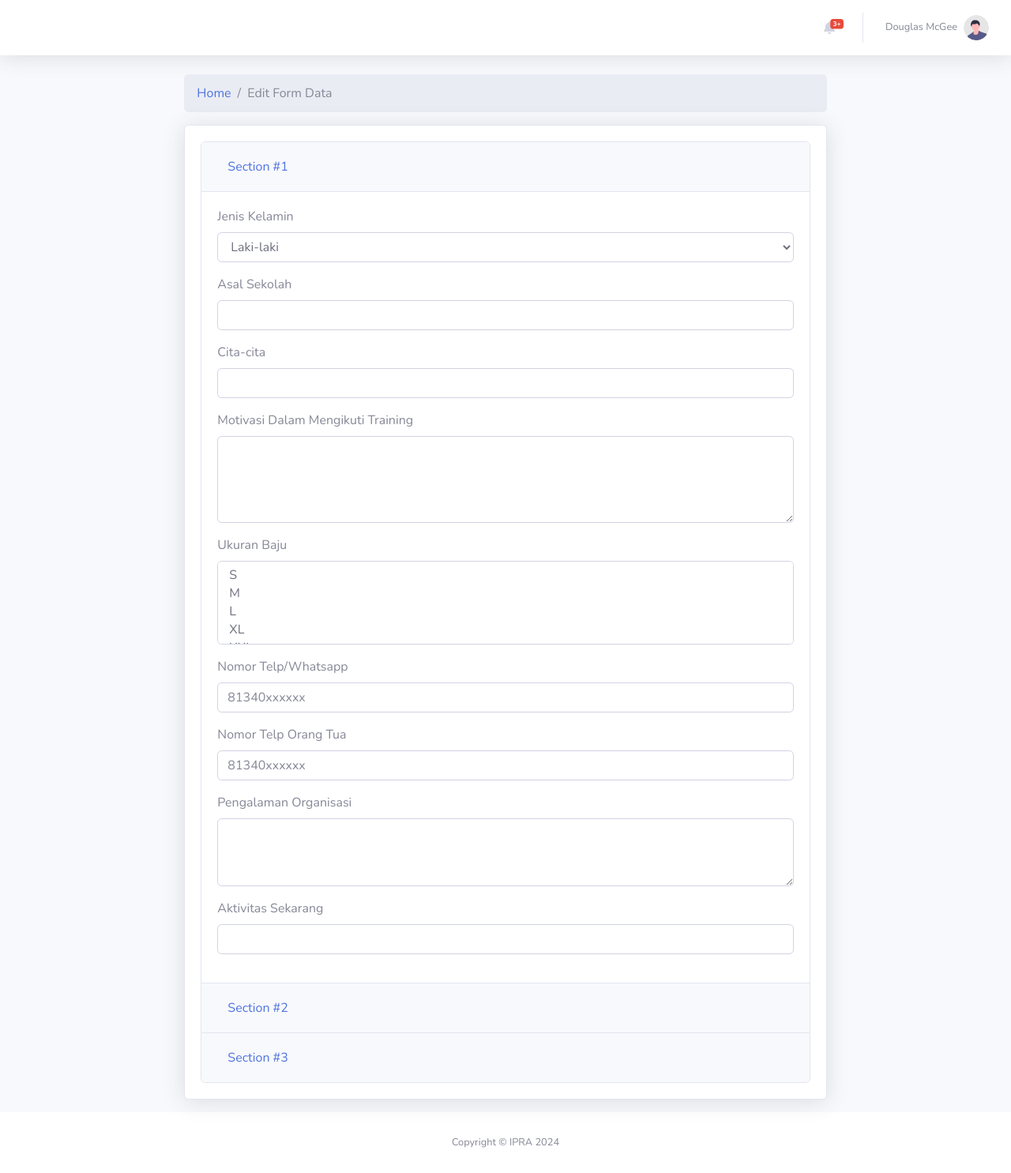
After one commit to riyansasaja/albabproject, a CodeIgniter 4 app: the page made by app/Views/user/formdataedit.php in a window 1280 px wide. The commit adds this page. Shown: the whole page at 79% size. Run offline with PHP 8.4 and a stand-in for CodeIgniter, Linux system fonts and the light colour scheme; the template is opened without the code that fills it, so the values that code supplies are empty; some libraries are stand-ins or nearby versions.

Commit message:
fungsi edit form data berjalan dengan baik

```diff
--- /dev/null
+++ b/app/Views/user/formdataedit.php
@@ -0,0 +1,225 @@
+<?= $this->extend('user/layout'); ?>
+
+<?= $this->section('content'); ?>
+
+<?php
+
+use App\Models\PersonalData;
+use Kint\Zval\Value;
+
+$validation = service('validation'); ?>
+
+
+
+<div class="container-fluid">
+
+    <div class="row">
+        <div class="col-md-8 mx-auto">
+            <nav>
+                <ol class="breadcrumb">
+                    <li class="breadcrumb-item"><a href="<?= base_url('/') ?>">Home</a></li>
+                    <li class="breadcrumb-item active" aria-current="page">Edit Form Data</li>
+                </ol>
+            </nav>
+        </div>
+    </div>
+
+    <!-- content Row -->
+    <div class="row">
+        <div class="col-md-8 mx-auto">
+
+            <div class="row">
+                <!-- content start -->
+                <div class="col-lg-12">
+                    <div class="card shadow mb-3">
+                        <div class="card-body">
+
+
+                            <?= form_open('editformdata') ?>
+                            <!-- start accordion -->
+                            <div class="accordion" id="accordionExample">
+                                <div class="card">
+                                    <div class="card-header" id="headingOne">
+                                        <h2 class="mb-0">
+                                            <button class="btn btn-link btn-block text-left" type="button" data-toggle="collapse" data-target="#collapseOne" aria-expanded="true" aria-controls="collapseOne">
+                                                Section #1
+                                            </button>
+                                        </h2>
+                                    </div>
+
+                                    <div id="collapseOne" class="collapse show" aria-labelledby="headingOne" data-parent="#accordionExample">
+                                        <div class="card-body">
+
+                                            <input name="id" type="text" value="<?= $personal_data['id']; ?>" hidden>
+
+
+                                            <div class="form-group">
+                                                <label for="jk">Jenis Kelamin</label>
+                                                <select class="form-control" id="jk" name="jenis_kelamin">
+                                                    <option value="Laki-laki" <?= ($personal_data['jenis_kelamin'] == "Laki-laki") ? "selected" : "" ?>>Laki-laki</option>
+                                                    <option value="Perempuan" <?= ($personal_data['jenis_kelamin'] == "Perempuan") ? "selected" : "" ?>>Perempuan</option>
+
+                                                </select>
+                                                <small class="form-text text-danger"><?= $validation->getError('jenis_kelamin'); ?></small>
+                                            </div>
+                                            <div class="form-group">
+                                                <label for="asalSekolah">Asal Sekolah</label>
+                                                <input type="text" class="form-control" id="asalSekolah" name="asal_sekolah" value="<?= $personal_data['asal_sekolah']; ?>">
+                                                <small class="form-text text-danger"><?= $validation->getError('asal_sekolah'); ?></small>
+                                            </div>
+                                            <div class="form-group">
+                                                <label for="citaCita">Cita-cita</label>
+                                                <input type="text" class="form-control" id="citaCita" name="cita_cita" value="<?= $personal_data['cita_cita']; ?>">
+                                                <small class="form-text text-danger"><?= $validation->getError('cita_cita'); ?></small>
+                                            </div>
+                                            <div class="form-group">
+                                                <label for="motivasi">Motivasi Dalam Mengikuti Training</label>
+                                                <textarea class="form-control" id="motivasi" rows="4" name="motivasi"><?= $personal_data['motivasi']; ?></textarea>
+                                                <small class="form-text text-danger"><?= $validation->getError('motivasi'); ?></small>
+                                            </div>
+                                            <div class="form-group">
+                                                <label for="ukuranBaju">Ukuran Baju</label>
+                                                <select multiple class="form-control" id="ukuranBaju" name="ukuran_baju">
+                                                    <option value="S" <?= ($personal_data['ukuran_baju'] == "S" ? 'selected' : '') ?>>S</option>
+                                                    <option <?= ($personal_data['ukuran_baju'] == "M" ? 'selected' : '') ?> value="M">M</option>
+                                                    <option <?= ($personal_data['ukuran_baju'] == "L" ? 'selected' : '') ?> value="L">L</option>
+                                                    <option <?= ($personal_data['ukuran_baju'] == "XL" ? 'selected' : '') ?> value="XL">XL</option>
+                                                    <option <?= ($personal_data['ukuran_baju'] == "XXL" ? 'selected' : '') ?> value="XXL">XXL</option>
+                                                </select>
+                                                <small class="form-text text-danger"><?= $validation->getError('ukuran_baju'); ?></small>
+                                            </div>
+                                            <div class="form-group">
+                                                <label for="telp">Nomor Telp/Whatsapp</label>
+                                                <input type="number" class="form-control" id="telp" placeholder="81340xxxxxx" name="nomor_telpon" value="<?= $personal_data['nomor_telpon'] ?>">
+                                                <small class="form-text text-danger"><?= $validation->getError('nomor_telpon'); ?></small>
+                                            </div>
+                                            <div class="form-group">
+                                                <label for="telp2">Nomor Telp Orang Tua</label>
+                                                <input type="number" class="form-control" id="telp2" placeholder="81340xxxxxx" name="nomor_telpon_ortu" value="<?= $personal_data['nomor_telpon_ortu'] ?>">
+                                            </div>
+                                            <div class="form-group">
+                                                <label for="pengalaman">Pengalaman Organisasi</label>
+                                                <textarea class="form-control" id="pengalaman" rows="3" name="pengalaman"><?= $personal_data['pengalaman'] ?></textarea>
+                                                <small class="form-text text-danger"><?= $validation->getError('pengalaman'); ?></small>
+                                            </div>
+                                            <div class="form-group">
+                                                <label for="exampleFormControlSelect1">Aktivitas Sekarang</label>
+                                                <input type="text" class="form-control" value="<?= $personal_data['aktivitas'] ?>" name="aktivitas" list="datalist">
+                                                <datalist id="datalist">
+                                                    <option value="Bekerja">Bekerja</option>
+                                                    <option value="Sekolah/Kuliah">Sekolah/Kuliah</option>
+
+                                                </datalist>
+                                                <small class="form-text text-danger"><?= $validation->getError('aktivitas'); ?></small>
+                                            </div>
+
+
+                                        </div>
+
+                                    </div>
+                                </div>
+                                <div class="card">
+                                    <div class="card-header" id="headingTwo">
+                                        <h2 class="mb-0">
+                                            <button class="btn btn-link btn-block text-left collapsed" type="button" data-toggle="collapse" data-target="#collapseTwo" aria-expanded="false" aria-controls="collapseTwo">
+                                                Section #2
+                                            </button>
+                                        </h2>
+                                    </div>
+                                    <div id="collapseTwo" class="collapse" aria-labelledby="headingTwo" data-parent="#accordionExample">
+                                        <div class="card-body">
+
+                                            <div class="form-group">
+                                                <label for="1">ORANG YANG PALING BERPENGARUH DALAM HIDUP ANDA?</label>
+                                                <input type="text" class="form-control" id="1" name="opbdh" value="<?= $personal_data['opbdh'] ?>">
+                                                <small class="form-text text-danger"><?= $validation->getError('opbdh'); ?></small>
+                                            </div>
+                                            <div class="form-group">
+                                                <label for="2">APA NILAI MORAL/ AKHLAK YANG ORANG TUA AJARKAN SEJAK KECIL
+                                                    ?</label>
+                                                <input type="text" class="form-control" id="2" name="nm" value="<?= $personal_data['nm'] ?>">
+                                                <small class="form-text text-danger"><?= $validation->getError('nm'); ?></small>
+                                            </div>
+                                            <div class="form-group">
+                                                <label for="3">BIDANG KEILMUAN YANG ANDA SUKAI ?
+                                                </label>
+                                                <input type="text" class="form-control" id="3" name="bi" value="<?= $personal_data['bi'] ?>">
+                                                <small class="form-text text-danger"><?= $validation->getError('bi'); ?></small>
+                                            </div>
+                                            <div class="form-group">
+                                                <label for="4">SAYA MENDAPAT PENGETAHUAN AGAMA DARI
+                                                </label>
+                                                <input type="text" class="form-control" id="4" name="smpad" value="<?= $personal_data['smpad'] ?>">
+                                                <small class="form-text text-danger"><?= $validation->getError('smpad'); ?></small>
+                                            </div>
+                                            <div class="form-group">
+                                                <label for="5">SIAPA TOKOH YANG MENGINSPIRASI DALAM KEHIDUPAN ANDA ?
+                                                </label>
+                                                <input type="text" class="form-control" id="5" name="stmdka" value="<?= $personal_data['stmdka'] ?>">
+                                                <small class="form-text text-danger"><?= $validation->getError('stmdka'); ?></small>
+                                            </div>
+                                            <div class="form-group">
+                                                <label for="6">APA PENGALAMAN YANG PALING BERKESAN DALAM HIDUP ANDA ?
+                                                </label>
+                                                <input type="text" class="form-control" id="6" name="apypbdha" value="<?= $personal_data['apypbdha'] ?>">
+                                                <small class="form-text text-danger"><?= $validation->getError('apypbdha'); ?></small>
+                                            </div>
+                                            <div class="form-group">
+                                                <label for="7">KEGAGALAN YANG TAK TERLUPAKAN ?
+                                                </label>
+                                                <input type="text" class="form-control" id="7" name="kytt" value="<?= $personal_data['kytt'] ?>">
+                                                <small class="form-text text-danger"><?= $validation->getError('kytt'); ?></small>
+                                            </div>
+                                            <div class="form-group">
+                                                <label for="8">ANDA MENGETAHUI INFORMASI TRAINING ALBAB DARI ?
+                                                </label>
+                                                <input type="text" class="form-control" id="8" name="amtad" value="<?= $personal_data['amtad'] ?>">
+                                                <small class="form-text text-danger"><?= $validation->getError('amtad'); ?></small>
+                                            </div>
+
+
+                                        </div>
+                                    </div>
+                                </div>
+                                <div class="card">
+                                    <div class="card-header" id="headingThree">
+                                        <h2 class="mb-0">
+                                            <button class="btn btn-link btn-block text-left collapsed" type="button" data-toggle="collapse" data-target="#collapseThree" aria-expanded="false" aria-controls="collapseThree">
+                                                Section #3
+                                            </button>
+                                        </h2>
+                                    </div>
+                                    <div id="collapseThree" class="collapse" aria-labelledby="headingThree" data-parent="#accordionExample">
+                                        <div class="card-body">
+                                            Demikian formulir ini saya isi dengan penuh kesungguhan dan saya siap untuk memenuhi semua persyaratan dan mengikuti serangkaian Training ALBAB I Angkatan XIII ?
+                                            <hr>
+                                            <div class="form-group form-check">
+                                                <input type="checkbox" class="form-check-input" id="exampleCheck1" required checked>
+                                                <label class="form-check-label" for="exampleCheck1">Ya, Bersedia</label>
+                                                <hr>
+                                                <button class="btn btn-primary" type="submit">Update</button>
+                                            </div>
+                                        </div>
+                                    </div>
+
+                                </div>
+                            </div>
+                            <?= form_close() ?>
+                        </div>
+                    </div>
+                </div>
+            </div>
+
+        </div>
+    </div>
+
+
+
+</div>
+
+
+<?= $this->endSection(); ?>
+
+<?= $this->section('script'); ?>
+<script src="https://cdn.jsdelivr.net/npm/sweetalert2@11"></script>
+<?= $this->endSection(); ?>
```
Also changed, not shown: app/Config/Routes.php (+10 -5 lines), app/Controllers/Home.php (+66 -0 lines), app/Views/user/profile.php (+4 -4 lines).
